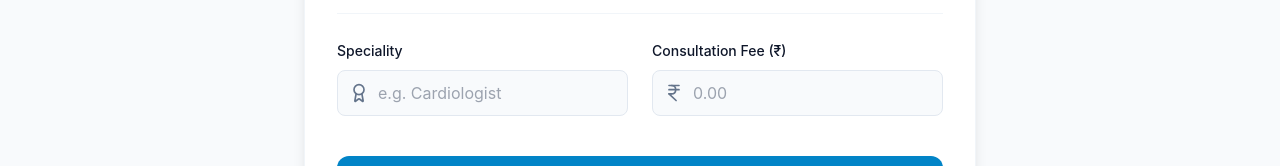
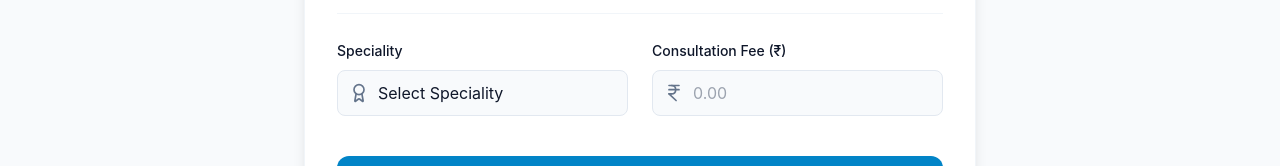
Before and after one commit to sagarmamodia/RemediX, a React (Vite) app in the folder client/: page /register in a window 1280 px wide. Both pictures are taken after a click on the button "Doctor". Shown: the part 625-791 px from the top of the page. Built offline with nearby package versions, Linux system fonts and the light colour scheme.

Commit message:
added specialty dropmenu in register page for doctors

```diff
--- a/client/src/components/patient/dashboard/FindDoctorsSection.tsx
+++ b/client/src/components/patient/dashboard/FindDoctorsSection.tsx
@@ -14,7 +14,8 @@ const SPECIALITIES = [
   'Neurologist',
   'Orthopedist',
   'Psychiatrist',
-  'Dentist'
+  'Dentist',
+  'Other'
 ];
 
 const FindDoctorsSection = () => {
--- a/client/src/pages/Register.tsx
+++ b/client/src/pages/Register.tsx
@@ -5,6 +5,18 @@ import type { Role, RegisterFormData } from '../types';
 import api from '../services/api';
 
 import { seedUsers } from '../utils/seedData';
+
+const SPECIALITIES = [
+  'General Physician',
+  'Cardiologist',
+  'Dermatologist',
+  'Pediatrician',
+  'Neurologist',
+  'Orthopedist',
+  'Psychiatrist',
+  'Dentist',
+  'Other'
+];
 
 const Register = () => {
   const navigate = useNavigate();
@@ -228,15 +240,20 @@ const Register = () => {
                   <div className="absolute inset-y-0 left-0 pl-3 flex items-center pointer-events-none">
                     <Award className="h-5 w-5 text-text-muted" />
                   </div>
-                  <input
-                    type="text"
+                  <select
                     name="speciality"
                     required={role === 'Doctor'}
-                    className="block w-full pl-10 pr-3 py-2.5 border border-slate-200 rounded-lg focus:ring-2 focus:ring-primary/20 focus:border-primary transition-colors bg-slate-50 focus:bg-white"
-                    placeholder="e.g. Cardiologist"
+                    className="block w-full pl-10 pr-3 py-2.5 border border-slate-200 rounded-lg focus:ring-2 focus:ring-primary/20 focus:border-primary transition-colors bg-slate-50 focus:bg-white appearance-none"
                     value={formData.speciality}
                     onChange={handleChange}
-                  />
+                  >
+                    <option value="">Select Speciality</option>
+                    {SPECIALITIES.map((s) => (
+                      <option key={s} value={s}>
+                        {s}
+                      </option>
+                    ))}
+                  </select>
                 </div>
               </div>
 
```
